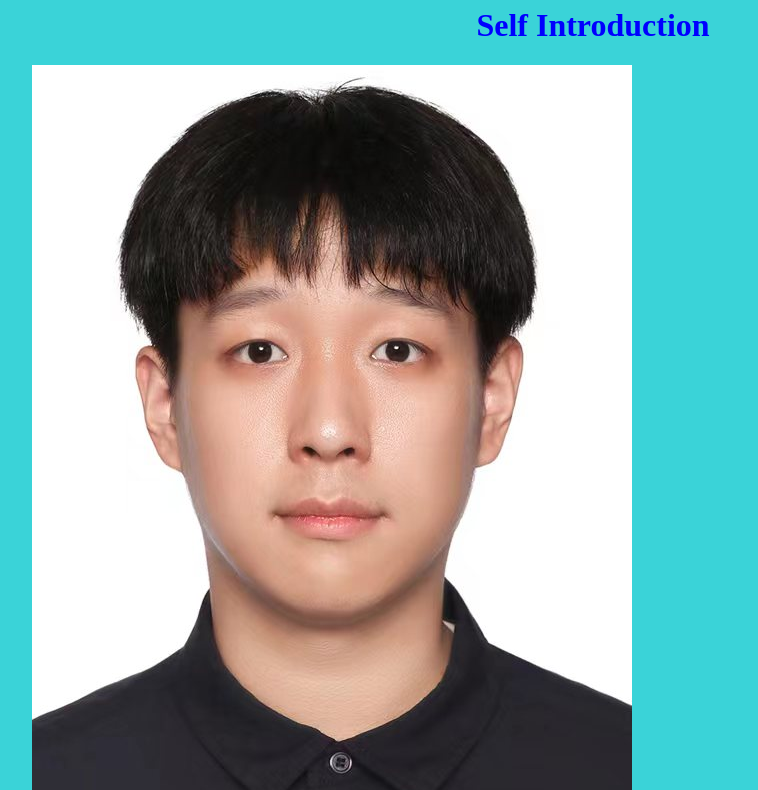
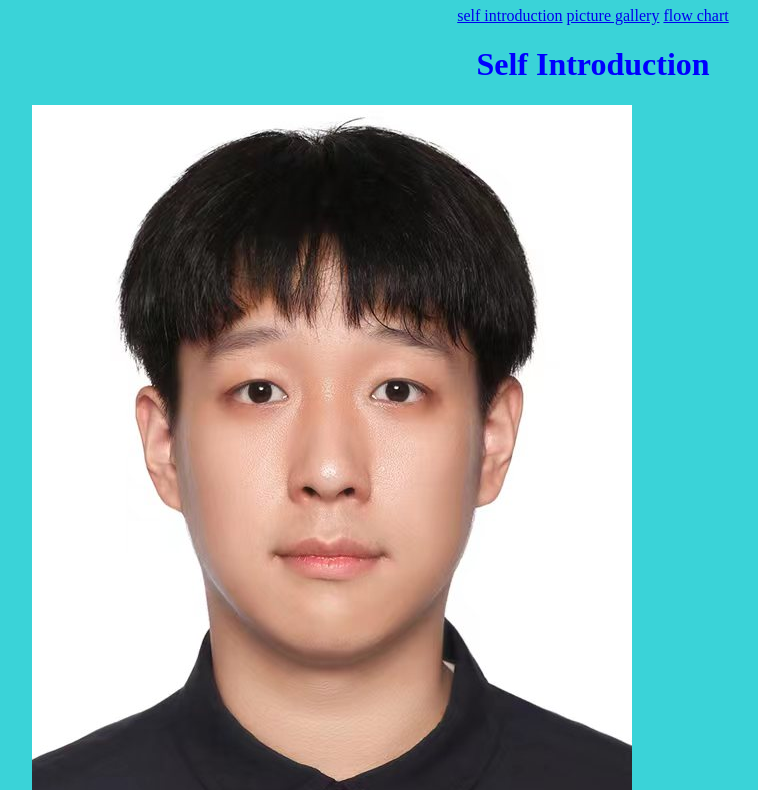
Before and after one commit to dingleiaa/ICT523, a plain HTML site: page 452(1).html in a window 1280 px wide. Shown: the part 93-883 px from the top of the page, without its empty margins (47-805 px from the left). Drawn offline with Linux system fonts and the light colour scheme.

Commit message:
Update 452(1).html

```diff
--- a/452(1).html
+++ b/452(1).html
@@ -49,9 +49,14 @@ body {
 
 <div class="header">
   <h1>452 project</h1>
+ <div class="nav">
+        <a href="https://dingleiaa.github.io/ICT523/452(1).html">self introduction</a>
+        <a href="https://dingleiaa.github.io/ICT523/452(2).html">picture gallery</a>
+        <a href="https://dingleiaa.github.io/ICT523/452(3).html">flow chart</a>
+    </div>
  <head>
  <link rel="stylesheet" href="styles.css">
-</head>
+ </head>
 <body>
 
     <h1><center>Self Introduction</center></h1>
```
